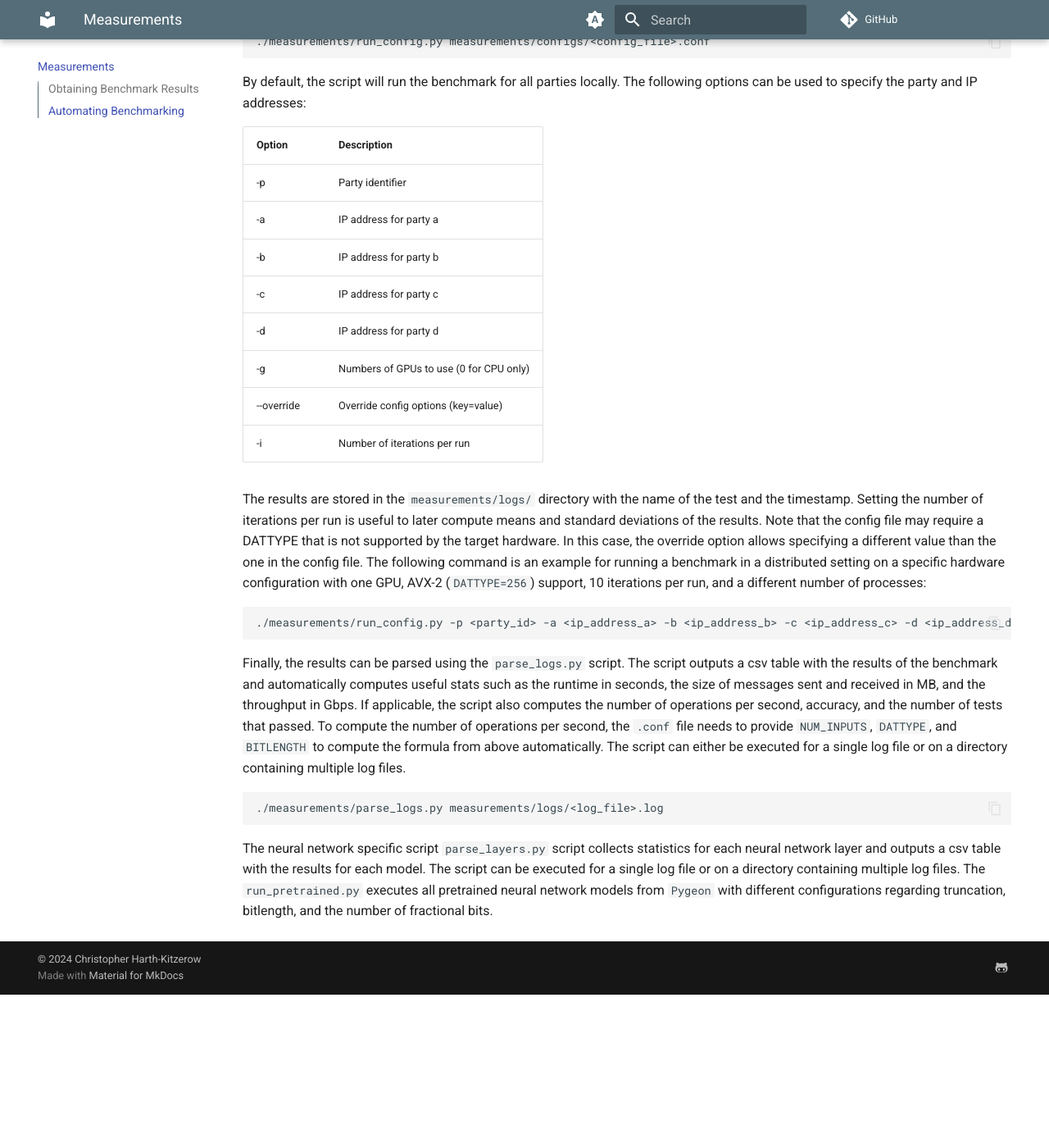
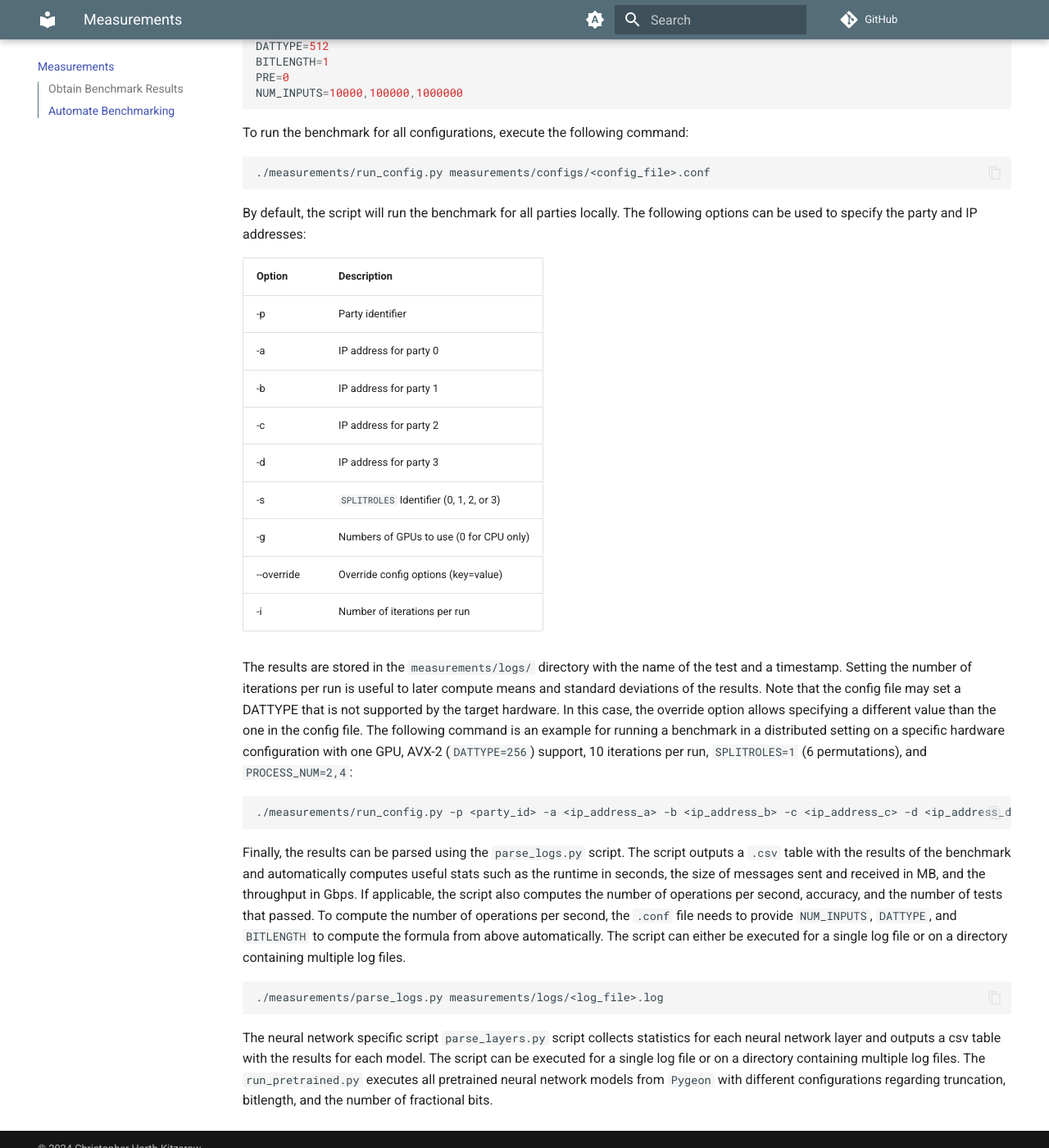
Before and after one commit to chart21/mkdocs-hpmpc, an MkDocs documentation site: the page built from docs/measurements.md, in a window 1280 px wide and 1400 px high, scrolled down 1248 px. Shown: the whole window at 82% size. Built offline with MkDocs 1.6.1 and Material for MkDocs 9.7.7, drawn with Linux system fonts in a browser that asks for light colours; comment, search, counter and statistics services are not loaded; before the commit the page ends 2461 px from its top, so only the background shows below that; some of the changed text lies outside the part shown.

````diff
--- a/docs/measurements.md
+++ b/docs/measurements.md
@@ -10,19 +10,25 @@ make -j PARTY=<party_id> FUNCTION_IDENTIFIER=<function_identifier> NUM_INPUTS=<n
 ```
 In the following lines, we explain how to run and interpret the results of a benchmark and to automate benchmarking of multiple configurations.
 
-## Obtaining Benchmark Results
+## Obtain Benchmark Results
 
 As with other MPC programs, benchmarks usually benefit from vectorization and parallelization.
 To obtain the best performance, it is recommended to run benchmarks with the maximum `DATTYPE` and `NUM_PROCESSES` that the hardware supports. In many cases, also `SPLITROLES` can be used to improve performance.
 Since the introduced parallelism increases the number of performed operations it is important to consider the number of inputs and the parallelization factor when interpreting the results.
 The parallelization factor can usually be calculated as follows:
-> *parallelization_factor* $=$ `DATTYPE/BITLENGTH` $\cdot$ `NUM_PROCESSES` $\cdot$ `SPLITROLES_FACTOR`
+> *parallelization_factor* $=$ `DATTYPE/BITLENGTH` $\cdot$ `NUM_PROCESSES` $\cdot$ `SPLITROLES_FACTOR` # Boolean (only) circuits do not require division by BITLENGTH
 
-For a circuit such as AES, that only utilizes boolean operations, the BITLENGTH is set to 1 and thus the parallelization factor is significantly higher than for a circuit that uses arithmetic operations and therefore larger BITLENGTHs.
+> *Total number of inputs processed* $=$ `NUM_INPUTS` $\cdot$ *parallelization_factor*
+
+Note that Boolean operations that would usually be executed on single bits have a higher parallelization factor than arithemtic operations that would usually already be executed on registers with multiple bits (e.g. 32 for uint32).
+Thus, for a circuit such as AES, that only utilizes boolean operations, the parallelization factor is significantly higher than for a circuit that also uses arithmetic operations.
+For mixed circuits, the parallelization factor of arithmetic operations applies as the program typically starts with and ends with arithmetic shares.
+
 The SplitRoles factor is 1 for `SPLITROLES=0`, 6 for `SPLITROLES=1`, and 24 for `SPLITROLES=2` and `SPLITROLES=3`.
 The reason for this is that SPLITROLES executes the same executable for all party permutations in parallel. For 3PC protocols, there are 6 permutations and for 4PC protocols, there are 24 permutations.
 
-## Automating Benchmarking
+
+## Automate Benchmarking
 
 To automate benchmarking of multiple configurations, we provide configuration files in `measurements/configs/`.
 A configuration file contains a list of different arguments that are passed to the Makefile.
@@ -47,24 +53,25 @@ By default, the script will run the benchmark for all parties locally. The follo
 | Option | Description |
 | --- | --- |
 | -p | Party identifier |
-| -a | IP address for party a |
-| -b | IP address for party b |
-| -c | IP address for party c |
-| -d | IP address for party d |
+| -a | IP address for party 0 |
+| -b | IP address for party 1 |
+| -c | IP address for party 2 |
+| -d | IP address for party 3 |
+| -s | `SPLITROLES` Identifier (0, 1, 2, or 3) |
 | -g | Numbers of GPUs to use (0 for CPU only) |
 | --override | Override config options (key=value) |
 | -i | Number of iterations per run |
 
-The results are stored in the `measurements/logs/` directory with the name of the test and the timestamp.
+The results are stored in the `measurements/logs/` directory with the name of the test and a timestamp.
 Setting the number of iterations per run is useful to later compute means and standard deviations of the results.
-Note that the config file may require a DATTYPE that is not supported by the target hardware. In this case, the override option allows specifying a different value than the one in the config file.
-The following command is an example for running a benchmark in a distributed setting on a specific hardware configuration with one GPU, AVX-2 (`DATTYPE=256`) support, 10 iterations per run, and a different number of processes:
+Note that the config file may set a DATTYPE that is not supported by the target hardware. In this case, the override option allows specifying a different value than the one in the config file.
+The following command is an example for running a benchmark in a distributed setting on a specific hardware configuration with one GPU, AVX-2 (`DATTYPE=256`) support, 10 iterations per run, `SPLITROLES=1` (6 permutations), and `PROCESS_NUM=2,4`:
 
 ```bash
-./measurements/run_config.py -p <party_id> -a <ip_address_a> -b <ip_address_b> -c <ip_address_c> -d <ip_address_d> -g 1 -i 10 measurements/configs/<config_file>.conf --override DATTYPE=256 PROCESS_NUM=12,24
+./measurements/run_config.py -p <party_id> -a <ip_address_a> -b <ip_address_b> -c <ip_address_c> -d <ip_address_d> -s 1 -g 1 -i 10 measurements/configs/<config_file>.conf --override DATTYPE=256 PROCESS_NUM=2,4
 ```
 
-Finally, the results can be parsed using the `parse_logs.py` script. The script outputs a csv table with the results of the benchmark and automatically computes useful stats such as the runtime in seconds, the size of messages sent and received in MB, and the throughput in Gbps. If applicable, the script also computes the number of operations per second, accuracy, and the number of tests that passed.
+Finally, the results can be parsed using the `parse_logs.py` script. The script outputs a `.csv` table with the results of the benchmark and automatically computes useful stats such as the runtime in seconds, the size of messages sent and received in MB, and the throughput in Gbps. If applicable, the script also computes the number of operations per second, accuracy, and the number of tests that passed.
 To compute the number of operations per second, the `.conf` file needs to provide `NUM_INPUTS`, `DATTYPE`, and `BITLENGTH` to compute the formula from above automatically.
 The script can either be executed for a single log file or on a directory containing multiple log files.
 
````
Also changed, not shown: other parts of docs/measurements.md (+1 -1 lines), docs/datatypes.md (+3 -2 lines), docs/nn.md (+12 -9 lines), docs/parallel-model.md (+10 -8 lines), docs/programs.md (+6 -5 lines), docs/protocols.md (+20 -15 lines).
